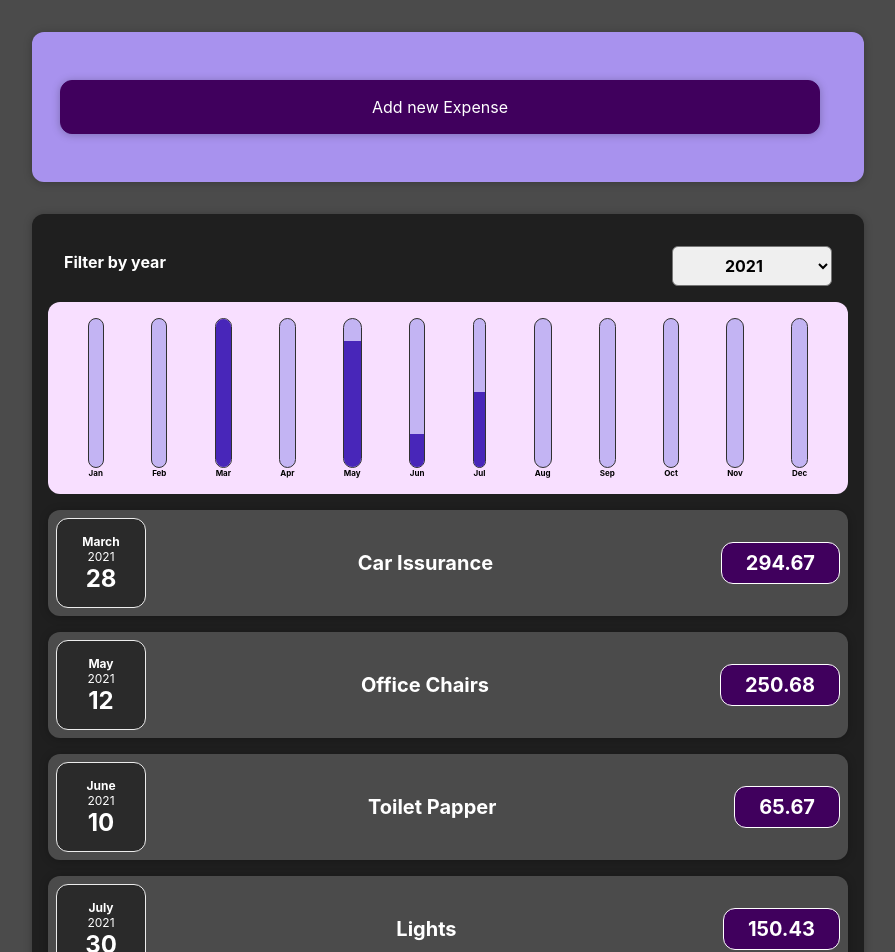
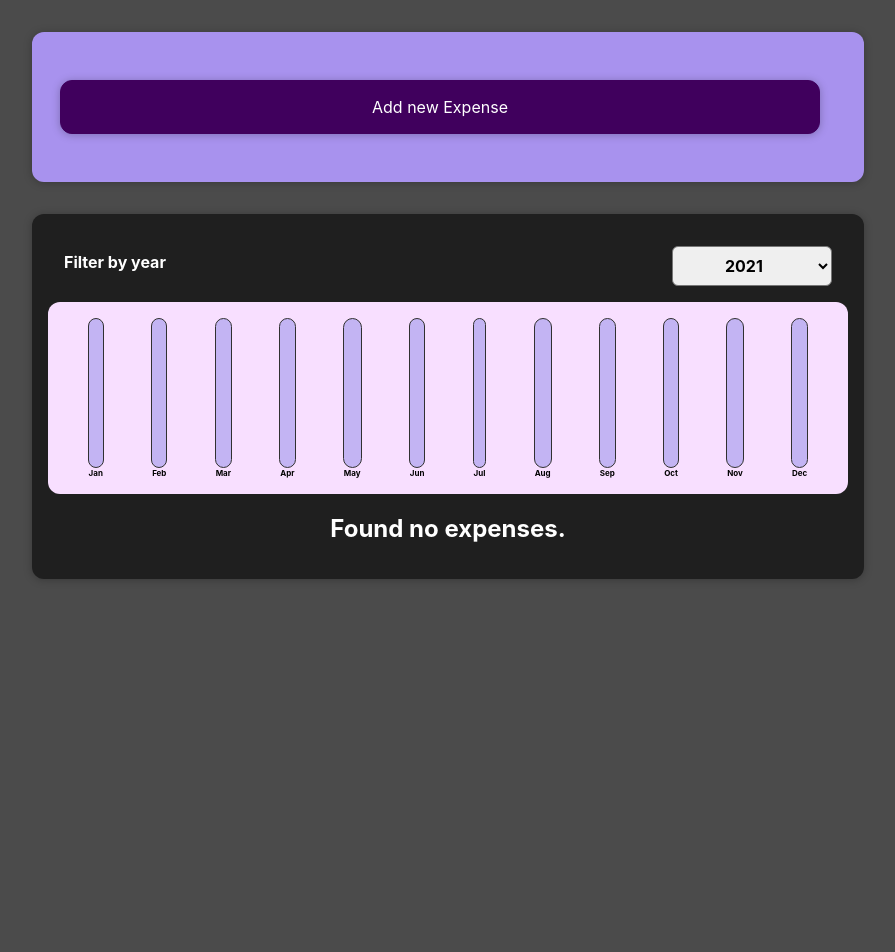
Before and after one commit to robinucar/expensesTracker, a React (Create React App) app: page / in a window 1280 px wide. Shown: the top 952 px of the page, without its empty margins (192-1087 px from the left). After the commit the page ends 800 px from the top, so only its background shows below. Built offline with nearby package versions, Linux system fonts and the light colour scheme.

Commit message:
deleted initial expenses and added currency symbol

```diff
--- a/src/App.js
+++ b/src/App.js
@@ -3,34 +3,9 @@ import './App.css';
 import NewExpense from './components/NewExpense/NewExpense';
 
 import Expenses from './components/Expenses/Expenses';
-const initialExpenses = [
-  {
-    id: 1,
-    title: 'Car Issurance',
-    amount: 294.67,
-    date: new Date(2021, 2, 28),
-  },
-  {
-    id: 2,
-    title: 'Office Chairs',
-    amount: 250.68,
-    date: new Date(2021, 4, 12),
-  },
-  {
-    id: 3,
-    title: 'Toilet Papper',
-    amount: 65.67,
-    date: new Date(2021, 5, 10),
-  },
-  {
-    id: 4,
-    title: 'Lights',
-    amount: 150.43,
-    date: new Date(2021, 6, 30),
-  },
-];
+
 const App = () => {
-  const [expenses, setExpenses] = useState(initialExpenses);
+  const [expenses, setExpenses] = useState([]);
 
   const saveExpenseHandler = (expense) => {
     setExpenses((prevExpenses) => {
--- a/src/components/ExpensesItem/ExpensesItem.js
+++ b/src/components/ExpensesItem/ExpensesItem.js
@@ -10,7 +10,7 @@ const ExpensesItem = ({ date, title, amount }) => {
         <ExpensesDate date={date} />
         <div className='expense-item__description'>
           <h2>{title}</h2>
-          <div className='expense-item__price'>{amount}</div>
+          <div className='expense-item__price'>£ {amount}</div>
         </div>
       </Card>
     </li>
```
